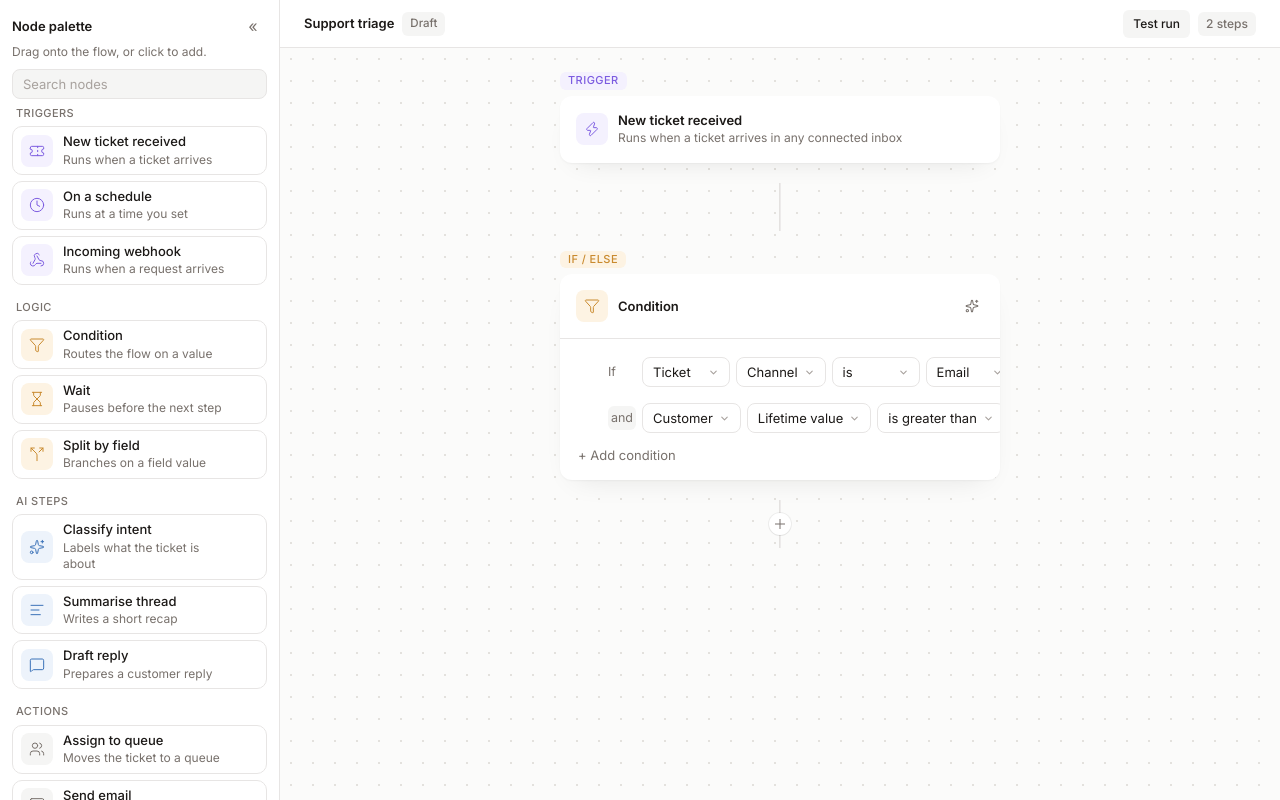
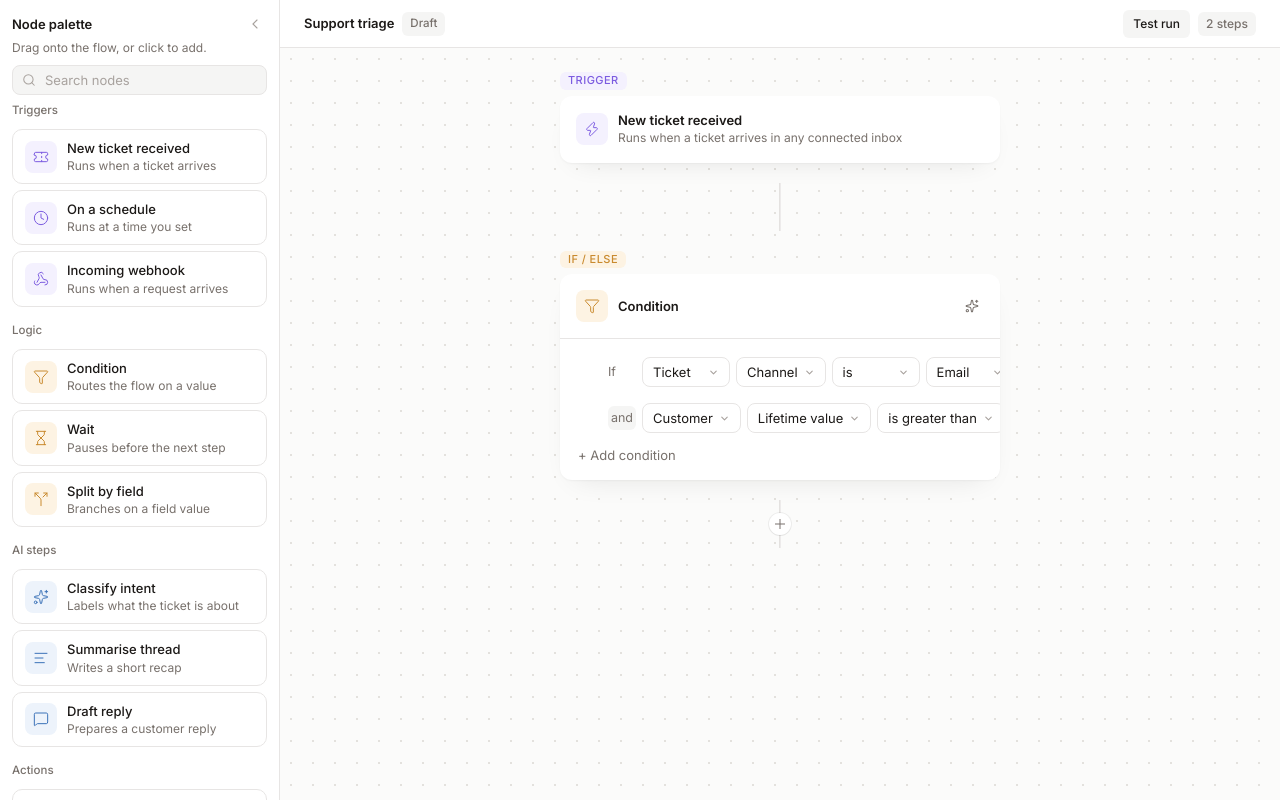
Before and after one commit to sergushkincom/workflow-canvas, a Next.js app: page /experiments/workflow-canvas in a window 1280 px wide. Built offline with nearby package versions, Linux system fonts and the light colour scheme.

Commit message:
style: polish the node palette
Tooltipped collapsed rail, single-button cards with a hover drag handle, search icon, sentence-case group headers, and a calmer insertion line (teal dot + bar, 120ms wipe, reduced-motion safe).

```diff
--- a/app/globals.css
+++ b/app/globals.css
@@ -192,6 +192,17 @@
   }
 }
 
+@keyframes insertion-in {
+  from {
+    opacity: 0;
+    clip-path: inset(0 100% 0 0);
+  }
+  to {
+    opacity: 1;
+    clip-path: inset(0 0 0 0);
+  }
+}
+
 .animate-node-in {
   animation: node-in 150ms ease-out;
 }
@@ -230,6 +241,10 @@
 
 .animate-decision-in {
   animation: decision-in 200ms ease-out;
+}
+
+.animate-insertion-in {
+  animation: insertion-in 120ms ease-out;
 }
 
 @media (prefers-reduced-motion: reduce) {
@@ -283,4 +298,8 @@
   .animate-decision-in {
     animation: none;
   }
+
+  .animate-insertion-in {
+    animation: none;
+  }
 }
--- a/components/experiments/workflow-canvas/node-palette.tsx
+++ b/components/experiments/workflow-canvas/node-palette.tsx
@@ -3,6 +3,7 @@
 import { useDraggable } from "@dnd-kit/core";
 import {
   AlignLeft,
+  ChevronLeft,
   Clock,
   Database,
   Filter,
@@ -23,6 +24,11 @@ import {
 } from "lucide-react";
 import { useState } from "react";
 
+import {
+  Tooltip,
+  TooltipContent,
+  TooltipTrigger,
+} from "@/components/ui/tooltip";
 import { cn } from "@/lib/utils";
 import {
   NODE_GROUPS,
@@ -32,7 +38,6 @@ import {
   type PaletteIconName,
 } from "@/lib/experiments/workflow-canvas/node-types";
 import {
-  accent,
   color,
   tokenStyle,
   typeTint,
@@ -98,25 +103,28 @@ export function NodePalette({ notice, locked, onAppend }: NodePaletteProps) {
       }}
     >
       {collapsed ? (
-        <div className="flex flex-col items-center gap-2 py-3">
+        <div className="flex flex-col items-center gap-3 py-3">
           {NODE_GROUPS.map((group) => (
+            <Tooltip key={group.id}>
+              <TooltipTrigger asChild>
                 <button
-              key={group.id}
                   type="button"
-              title={group.label}
                   aria-label={`Expand node palette, ${group.label}`}
-              className="flex items-center justify-center focus-visible:outline-2 focus-visible:outline-offset-2 focus-visible:outline-[color:var(--accent)]"
-              style={{
-                width: tokenStyle.iconTile.size,
-                height: tokenStyle.iconTile.size,
-                borderRadius: tokenStyle.iconTile.radius,
-                background: typeTint[group.tint].tint,
-                color: typeTint[group.tint].ink,
-              }}
+                  className="flex size-6 items-center justify-center rounded-[6px] hover:bg-field focus-visible:outline-solid focus-visible:outline-2 focus-visible:outline-offset-2 focus-visible:outline-[color:var(--accent)]"
+                  style={{ color: typeTint[group.tint].ink }}
                   onClick={() => setCollapsed(false)}
                 >
-              <PaletteGlyph name={group.icon} />
+                  <PaletteGlyph name={group.icon} size={24} />
                 </button>
+              </TooltipTrigger>
+              <TooltipContent
+                side="right"
+                sideOffset={8}
+                className="border-0 bg-ink px-2 py-1 text-[12px] text-surface"
+              >
+                {group.label}
+              </TooltipContent>
+            </Tooltip>
           ))}
         </div>
       ) : (
@@ -132,11 +140,11 @@ export function NodePalette({ notice, locked, onAppend }: NodePaletteProps) {
               <button
                 type="button"
                 aria-label="Collapse node palette"
-                className="flex size-7 shrink-0 items-center justify-center rounded-[6px] text-[16px] leading-none focus-visible:outline-2 focus-visible:outline-offset-2 focus-visible:outline-[color:var(--accent)]"
-                style={{ color: color.muted }}
+                className="flex size-6 shrink-0 items-center justify-center rounded-[6px] hover:bg-field focus-visible:outline-solid focus-visible:outline-2 focus-visible:outline-offset-2 focus-visible:outline-[color:var(--accent)]"
+                style={{ color: color.faint }}
                 onClick={() => setCollapsed(true)}
               >
-                <span aria-hidden>«</span>
+                <ChevronLeft size={16} strokeWidth={1.75} aria-hidden />
               </button>
             </div>
             <p
@@ -147,25 +155,28 @@ export function NodePalette({ notice, locked, onAppend }: NodePaletteProps) {
             </p>
           </div>
           <div className="px-3 pb-2">
+            <div className="relative">
+              <Search
+                aria-hidden
+                size={14}
+                strokeWidth={1.75}
+                className="pointer-events-none absolute top-1/2 left-2.5 -translate-y-1/2"
+                style={{ color: color.faint }}
+              />
               <input
                 type="search"
                 aria-label="Search node types"
                 placeholder="Search nodes"
                 value={query}
                 onChange={(event) => setQuery(event.target.value)}
-              className="h-[30px] w-full rounded-[8px] px-2.5 text-[13px] leading-tight outline-none placeholder:text-[color:var(--ink-3)]"
+                className="h-[30px] w-full rounded-[8px] pr-2.5 pl-8 text-[13px] leading-tight outline-none placeholder:text-ink-3 focus:outline-solid focus:outline-2 focus:outline-offset-0 focus:outline-[color:var(--accent)]"
                 style={{
                   background: color.field,
                   color: color.ink,
                   border: `1px solid ${color.border}`,
                 }}
-              onFocus={(event) => {
-                event.currentTarget.style.boxShadow = `0 0 0 2px ${accent}`;
-              }}
-              onBlur={(event) => {
-                event.currentTarget.style.boxShadow = "";
-              }}
               />
+            </div>
           </div>
           {notice ? (
             <p
@@ -190,12 +201,12 @@ export function NodePalette({ notice, locked, onAppend }: NodePaletteProps) {
                 {groups.map((group) => (
                   <section key={group.id} aria-label={group.label}>
                     <h3
-                      className="px-1 text-[11px] font-medium tracking-[0.04em] uppercase"
-                      style={{ color: color.muted, marginBottom: 6 }}
+                      className="text-[11.5px] font-medium leading-tight"
+                      style={{ color: color.muted, paddingBottom: 8 }}
                     >
                       {group.label}
                     </h3>
-                    <ul className="flex flex-col gap-1.5">
+                    <ul className="flex flex-col gap-1.5 pt-1">
                       {group.types.map((nodeType) => (
                         <li key={nodeType.id}>
                           <PaletteCard
@@ -226,75 +237,60 @@ function PaletteCard({
   locked: boolean;
   onAppend: (nodeTypeId: string) => void;
 }) {
-  const { setNodeRef, setActivatorNodeRef, listeners, attributes, isDragging } =
-    useDraggable({
+  const { setNodeRef, listeners, attributes, isDragging } = useDraggable({
     id: `palette:${nodeType.id}`,
     data: { source: "palette", nodeTypeId: nodeType.id },
     disabled: locked,
   });
 
   return (
-    <div
+    <button
       ref={setNodeRef}
+      type="button"
       className={cn(
-        "group/card flex items-center rounded-[10px] pr-1 hover:bg-field",
+        "group/card relative flex w-full items-center rounded-[10px] bg-surface text-left hover:bg-field",
+        "outline-none focus-visible:outline-solid focus-visible:outline-2 focus-visible:outline-offset-2 focus-visible:outline-[color:var(--accent)]",
         isDragging && "opacity-40",
       )}
-      style={{ border: `1px solid ${color.border}` }}
-    >
-      <button
-        type="button"
-        className="flex min-w-0 flex-1 items-center gap-2.5 rounded-[10px] py-1.5 pr-1 pl-2 text-left focus-visible:outline-2 focus-visible:outline-offset-2 focus-visible:outline-[color:var(--accent)]"
+      style={{
+        gap: 10,
+        padding: "10px 12px",
+        border: `1px solid ${color.border}`,
+      }}
       onClick={() => onAppend(nodeType.id)}
-      >
-        <PaletteIconTile icon={nodeType.icon} tintKey={nodeType.tint} />
-        <span className="min-w-0">
-          <span
-            className="block text-[13px] font-medium leading-tight"
-            style={{ color: color.ink }}
-          >
-            {nodeType.title}
-          </span>
-          <span
-            className="mt-0.5 block text-[12px] leading-snug"
-            style={{ color: color.muted }}
-          >
-            {nodeType.subtitle}
-          </span>
-        </span>
-      </button>
-      <button
-        type="button"
-        ref={setActivatorNodeRef}
-        className={cn(
-          "mr-1 flex size-6 shrink-0 items-center justify-center rounded-[6px] transition-opacity focus-visible:outline-2 focus-visible:outline-offset-2 focus-visible:outline-[color:var(--accent)]",
-          "opacity-0 group-hover/card:opacity-100 group-focus-within/card:opacity-100 focus-visible:opacity-100",
-          isDragging && "opacity-100",
-        )}
-        style={{ color: color.faint }}
       {...listeners}
       {...attributes}
-        aria-label={`Drag ${nodeType.title} onto the flow`}
+      aria-disabled={undefined}
     >
-        <Handle />
+      <PaletteCardFace nodeType={nodeType} />
+      <DragHandle visible={isDragging} />
     </button>
-    </div>
   );
 }
 
 export function PaletteCardPreview({ nodeType }: { nodeType: NodeTypeDef }) {
   return (
     <div
-      className="flex items-center gap-2 rounded-[10px] shadow-raised"
+      className="group/card relative flex rotate-2 items-center rounded-[10px] bg-surface shadow-raised"
       style={{
-        width: 220,
-        padding: 8,
-        background: color.surface,
+        width: 256,
+        gap: 10,
+        padding: "10px 12px",
         border: `1px solid ${color.border}`,
+        opacity: 1,
       }}
     >
+      <PaletteCardFace nodeType={nodeType} />
+      <DragHandle visible />
+    </div>
+  );
+}
+
+function PaletteCardFace({ nodeType }: { nodeType: NodeTypeDef }) {
+  return (
+    <>
       <PaletteIconTile icon={nodeType.icon} tintKey={nodeType.tint} />
-      <span className="min-w-0">
+      <span className="min-w-0 flex-1">
         <span
           className="block truncate text-[13px] font-medium leading-tight"
           style={{ color: color.ink }}
@@ -302,13 +298,30 @@ export function PaletteCardPreview({ nodeType }: { nodeType: NodeTypeDef }) {
           {nodeType.title}
         </span>
         <span
-          className="mt-0.5 block truncate text-[12px] leading-snug"
+          className="mt-0.5 block truncate text-[12px] leading-tight"
           style={{ color: color.muted }}
         >
           {nodeType.subtitle}
         </span>
       </span>
-    </div>
+    </>
+  );
+}
+
+function DragHandle({ visible = false }: { visible?: boolean }) {
+  return (
+    <span
+      aria-hidden
+      className={cn(
+        "pointer-events-none absolute top-1/2 right-0.5 -translate-y-1/2",
+        visible
+          ? "opacity-100"
+          : "opacity-0 group-hover/card:opacity-100 group-focus/card:opacity-100 group-focus-visible/card:opacity-100",
+      )}
+      style={{ color: color.faint }}
+    >
+      <Handle />
+    </span>
   );
 }
 
@@ -336,14 +349,16 @@ export function PaletteIconTile({
   );
 }
 
-function PaletteGlyph({ name }: { name: PaletteIconName }) {
+function PaletteGlyph({
+  name,
+  size = tokenStyle.iconTile.icon,
+}: {
+  name: PaletteIconName;
+  size?: number;
+}) {
   const Icon = PALETTE_ICON[name];
   return (
-    <Icon
-      size={tokenStyle.iconTile.icon}
-      strokeWidth={tokenStyle.iconTile.stroke}
-      aria-hidden
-    />
+    <Icon size={size} strokeWidth={tokenStyle.iconTile.stroke} aria-hidden />
   );
 }
 
@@ -351,15 +366,16 @@ function Handle() {
   return (
     <svg
       width="10"
-      height="16"
-      viewBox="0 0 10 16"
+      height="14"
+      viewBox="0 0 10 14"
       className="shrink-0"
       aria-hidden
     >
-      {[3, 8, 13].flatMap((y) => [
-        <circle key={`l${y}`} cx="3" cy={y} r="1.1" fill="currentColor" />,
-        <circle key={`r${y}`} cx="7.5" cy={y} r="1.1" fill="currentColor" />,
-      ])}
+      {[2, 7, 12].flatMap((y) =>
+        [2.2, 7.8].map((x) => (
+          <circle key={`${x}-${y}`} cx={x} cy={y} r="1.15" fill="currentColor" />
+        )),
+      )}
     </svg>
   );
 }
```
Also changed, not shown: components/experiments/workflow-canvas/connector.tsx (+14 -3 lines). Lines whose indentation alone changed are shown as unchanged.
